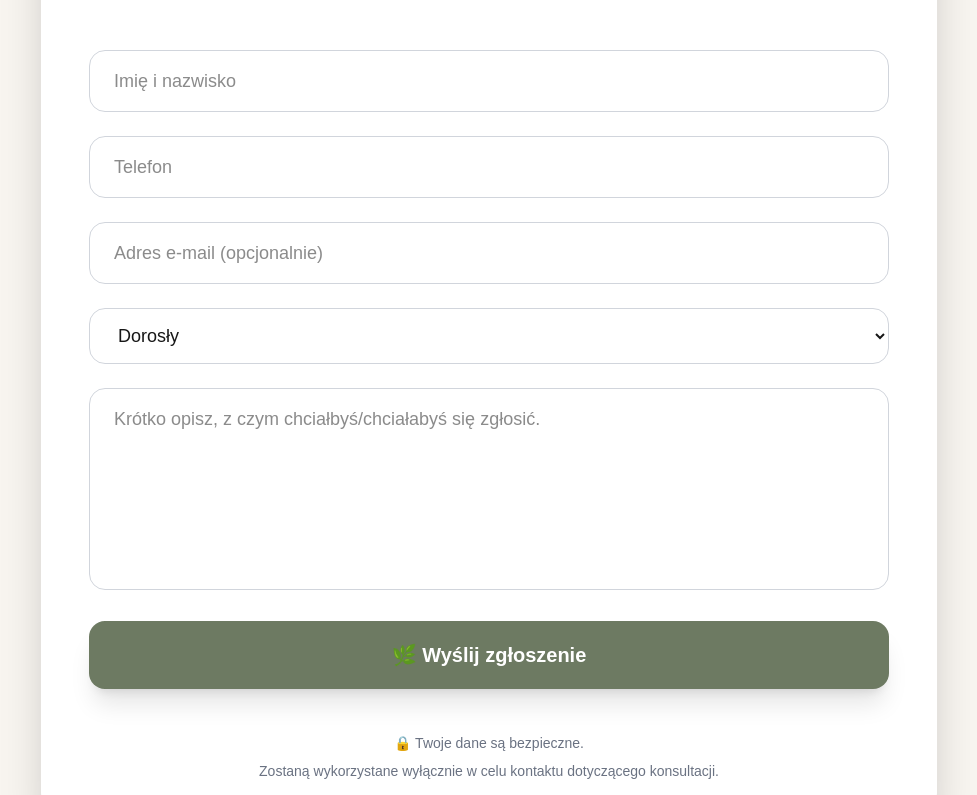
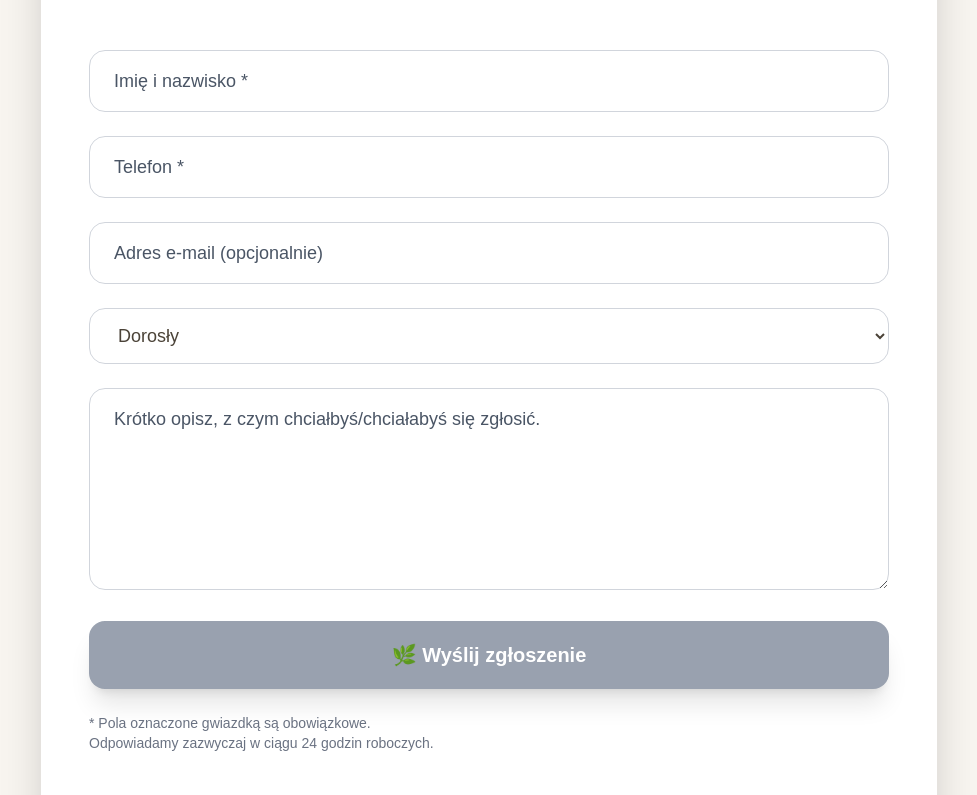
Before and after one commit to xiaomilancer-lab/aleksandra-wejer, a Next.js app: page / in a window 1280 px wide. Shown: the part 6960-7755 px from the top of the page, without its empty margins (151-1128 px from the left). Built offline with nearby package versions, Linux system fonts and the light colour scheme.

Commit message:
Improve booking and contact forms UX

```diff
--- a/app/components/Contact.tsx
+++ b/app/components/Contact.tsx
@@ -10,13 +10,20 @@
   const [message, setMessage] = useState("");
 
   const [loading, setLoading] = useState(false);
+  const phoneDigits = phone.replace(/\D/g, "");
+
+const isFormValid =
+  name.trim().length > 2 &&
+  phoneDigits.length >= 9;
   const [success, setSuccess] = useState(false);
   const [error, setError] = useState("");
 
   async function handleSubmit(e: FormEvent<HTMLFormElement>) {
-    e.preventDefault();
+  e.preventDefault();
 
-    setLoading(true);
+  if (!isFormValid) return;
+
+  setLoading(true);
     setError("");
     setSuccess(false);
 
@@ -108,20 +115,20 @@
 
           <input
             type="text"
-            placeholder="Imię i nazwisko"
+            placeholder="Imię i nazwisko *"
             value={name}
             onChange={(e) => setName(e.target.value)}
-            required
-            className="w-full rounded-2xl border border-gray-300 px-6 py-4 text-lg outline-none focus:ring-2 focus:ring-[#6D7A62]"
+
+            className="w-full rounded-2xl border border-gray-300 px-6 py-4 text-lg text-[#4B4338] placeholder:text-gray-600 outline-none focus:ring-2 focus:ring-[#6D7A62]"
           />
 
           <input
             type="tel"
-            placeholder="Telefon"
+            placeholder="Telefon *"
             value={phone}
             onChange={(e) => setPhone(e.target.value)}
-            required
-            className="w-full rounded-2xl border border-gray-300 px-6 py-4 text-lg outline-none focus:ring-2 focus:ring-[#6D7A62]"
+
+            className="w-full rounded-2xl border border-gray-300 px-6 py-4 text-lg text-[#4B4338] placeholder:text-gray-600 outline-none focus:ring-2 focus:ring-[#6D7A62]"
           />
 
           <input
@@ -129,13 +136,13 @@
             placeholder="Adres e-mail (opcjonalnie)"
             value={email}
             onChange={(e) => setEmail(e.target.value)}
-            className="w-full rounded-2xl border border-gray-300 px-6 py-4 text-lg outline-none focus:ring-2 focus:ring-[#6D7A62]"
+            className="w-full rounded-2xl border border-gray-300 px-6 py-4 text-lg text-[#4B4338] placeholder:text-gray-600 outline-none focus:ring-2 focus:ring-[#6D7A62]"
           />
 
           <select
             value={category}
             onChange={(e) => setCategory(e.target.value)}
-            className="w-full rounded-2xl border border-gray-300 px-6 py-4 text-lg outline-none focus:ring-2 focus:ring-[#6D7A62]"
+            className="w-full rounded-2xl border border-gray-300 px-6 py-4 text-lg text-[#4B4338] outline-none focus:ring-2 focus:ring-[#6D7A62]"
           >
             <option>Dziecko</option>
             <option>Nastolatek</option>
@@ -149,17 +156,28 @@
             placeholder="Krótko opisz, z czym chciałbyś/chciałabyś się zgłosić."
             value={message}
             onChange={(e) => setMessage(e.target.value)}
-            required
-            className="w-full rounded-2xl border border-gray-300 px-6 py-4 text-lg outline-none resize-none focus:ring-2 focus:ring-[#6D7A62]"
+
+            className="w-full rounded-2xl border border-gray-300 px-6 py-4 text-lg text-[#4B4338] placeholder:text-gray-600 outline-none focus:ring-2 focus:ring-[#6D7A62]"
           />
 
           <button
             type="submit"
-            disabled={loading}
-            className="w-full bg-[#6D7A62] hover:bg-[#55614C] transition text-white text-xl font-semibold py-5 rounded-2xl shadow-xl disabled:opacity-70"
+           disabled={loading || !isFormValid}
+            className={`w-full text-xl font-semibold py-5 rounded-2xl shadow-xl transition
+${
+  loading || !isFormValid
+    ? "cursor-not-allowed bg-gray-400 text-white"
+    : "bg-[#6D7A62] hover:bg-[#55614C] text-white"
+}`}
           >
             {loading ? "⏳ Wysyłanie..." : "🌿 Wyślij zgłoszenie"}
           </button>
+
+          <p className="text-sm text-gray-500">
+  * Pola oznaczone gwiazdką są obowiązkowe.
+  <br />
+  Odpowiadamy zazwyczaj w ciągu 24 godzin roboczych.
+</p>
 
         </form>
 
```
